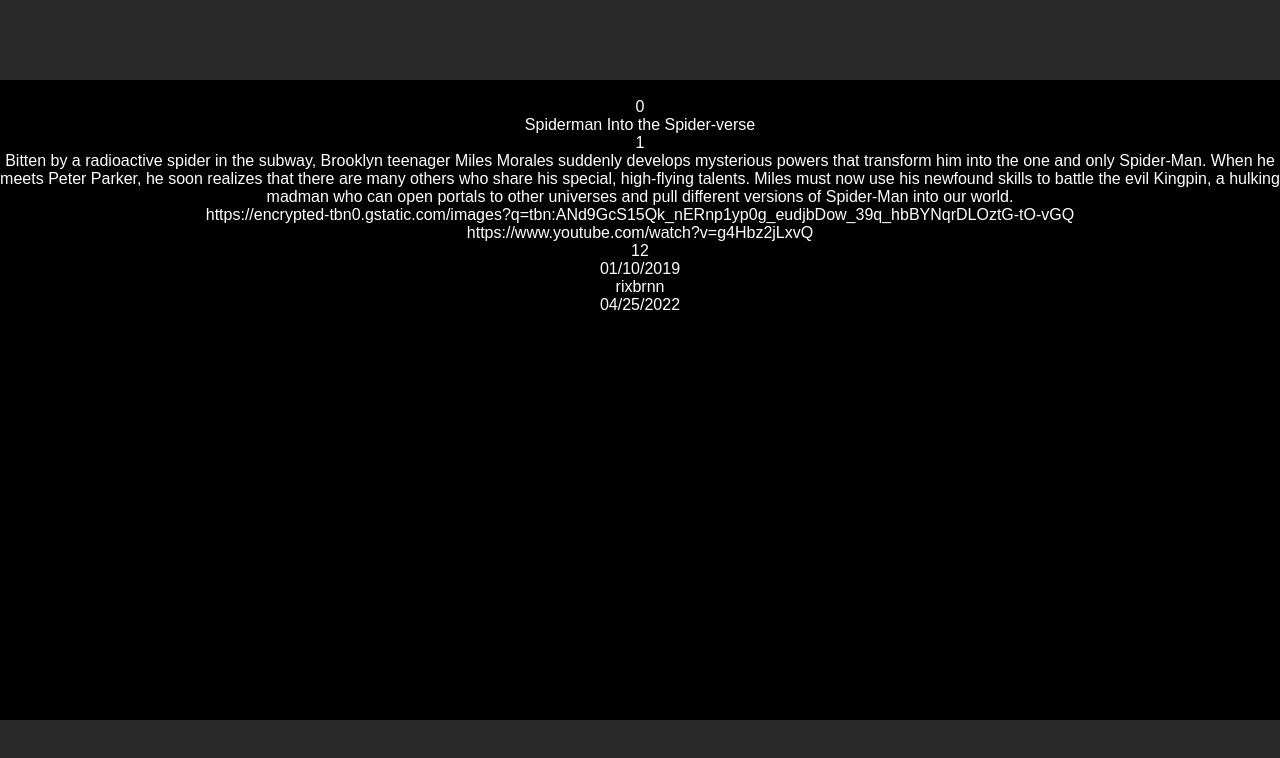
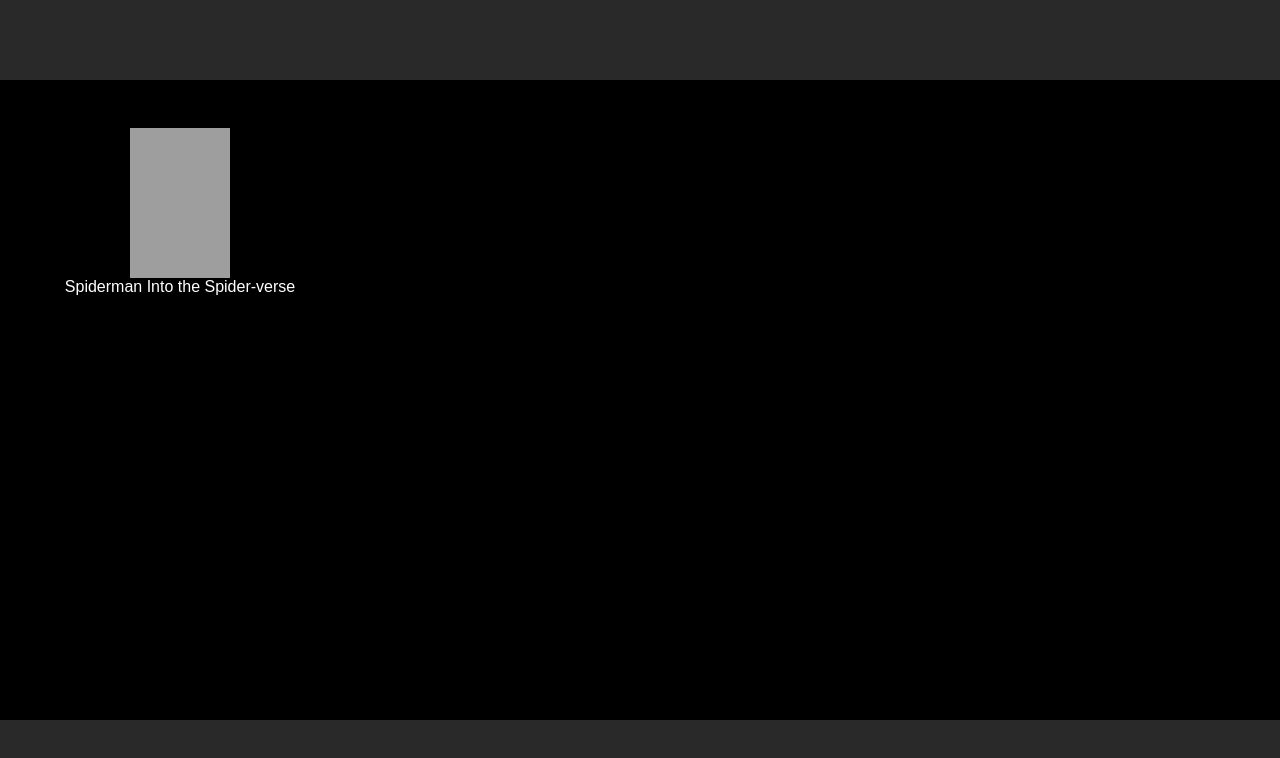
Before and after one commit to rixbrnn/imdb_clone, a website built with Parcel: page app/view/movies.html in a window 1280 px wide. Built offline with nearby package versions, Linux system fonts and the light colour scheme; data requests are answered from the project's data file; grey boxes are pictures that could not be loaded.

Commit message:
Add cardMovies

```diff
--- a/app/controller/movies.js
+++ b/app/controller/movies.js
@@ -1,23 +1,42 @@
 axios.get('http://localhost:3000/movies')
 .then(resp => {
     var movies = resp.data;
-    movies.forEach(movie => {
-        displayMovies(movie)
-    });
+    setList(movies)
 })
-.then(err => {
+.catch(err => {
     console.log(err)
 })
 
 function displayMovies(movie) {
-    document.getElementById('idId').innerText = movie.id
-    document.getElementById('idTitle').innerText = movie.title
-    document.getElementById('idGenres').innerText = movie.genre_ids[0]
-    document.getElementById('idDescription').innerText = movie.description
-    document.getElementById('idImageUrl').innerText = movie.image_url
-    document.getElementById('idYoutubeUrl').innerText = movie.youtube_url
-    document.getElementById('idPegi').innerText = movie.pegi
-    document.getElementById('idReleaseDate').innerText = movie.release_date
-    document.getElementById('idCreationUser').innerText = movie.creation_user
-    document.getElementById('idCreationDate').innerText = movie.creation_date
+    document.getElementById(`id_${movie.id}`).innerText = movie.id
+    document.getElementById(`idTitle_${movie.id}`).innerText = movie.title
+    document.getElementById(`idGenres_${movie.id}`).innerText = movie.genre_ids[0]
+    document.getElementById(`idDescription_${movie.id}`).innerText = movie.description
+    document.getElementById(`idImageUrl_${movie.id}`).innerText = movie.image_url
+    document.getElementById(`idYoutubeUrl_${movie.id}`).innerText = movie.youtube_url
+    document.getElementById(`idPegi_${movie.id}`).innerText = movie.pegi
+    document.getElementById(`idReleaseDate_${movie.id}`).innerText = movie.release_date
+    document.getElementById(`idCreationUser_${movie.id}`).innerText = movie.creation_user
+    document.getElementById(`idCreationDate_${movie.id}`).innerText = movie.creation_date
 }
+
+//foreach
+function setList(movies) {
+    var list = "";
+    movies.forEach(movie => {
+        list += getCard(movie)
+    });
+    document.getElementById('listMovie').innerHTML = list;
+}
+
+function getCard(movie) {
+    return `<div class="cardMovie" id="movie_${movie.id}">${createImage(movie.image_url)} ${createSpan(movie.title)}</div>`
+}
+
+function createSpan(el) {
+    return '<span>' + el + '</span>'
+}
+
+function createImage(el) {
+    return `<img class="imgCard" src="${el}"/>`
+}
--- /dev/null
+++ b/app/css/movies.css
@@ -0,0 +1,19 @@
+.listMovie {
+    display: flex;
+    flex-direction: row;
+    margin: 20px;
+}
+
+.imgCard {
+    width: 100px;
+    height: 150px;
+}
+
+.cardMovie {
+    display: flex;
+    flex-direction: column;
+    margin: 10px;
+    align-items: center;
+    width: 300px;
+    height: 300px;
+}
--- a/app/view/movies.html
+++ b/app/view/movies.html
@@ -2,9 +2,10 @@
 <html>
     <head>
         <link rel="stylesheet" href="../css/style.css">
+        <link rel="stylesheet" href="../css/movies.css">
         <title>IMDB Clone</title>
         <meta chrset="utf-8">
-        <script src="/node_modules/axios/dist/axios.min.js"></script>
+        <script src="../../node_modules/axios/dist/axios.min.js"></script>
         <script src="../index.js" type="text/javascript" defer></script>
         <script src="../controller/movies.js" type="text/javascript" defer></script>
     </head>
@@ -12,17 +13,7 @@
         <header>
         </header>
         <page>
-            <div>
-                <label id="idId"></label><br/>
-                <label id="idTitle"></label><br/>
-                <label id="idGenres"></label><br/>
-                <label id="idDescription"></label><br/>
-                <label id="idImageUrl"></label><br/>
-                <label id="idYoutubeUrl"></label><br/>
-                <label id="idPegi"></label><br/>
-                <label id="idReleaseDate"></label><br/>
-                <label id="idCreationUser"></label><br/>
-                <label id="idCreationDate"></label><br/>
+            <div id="listMovie" class="listMovie">
             </div>
         </page>
         <footer>
```
